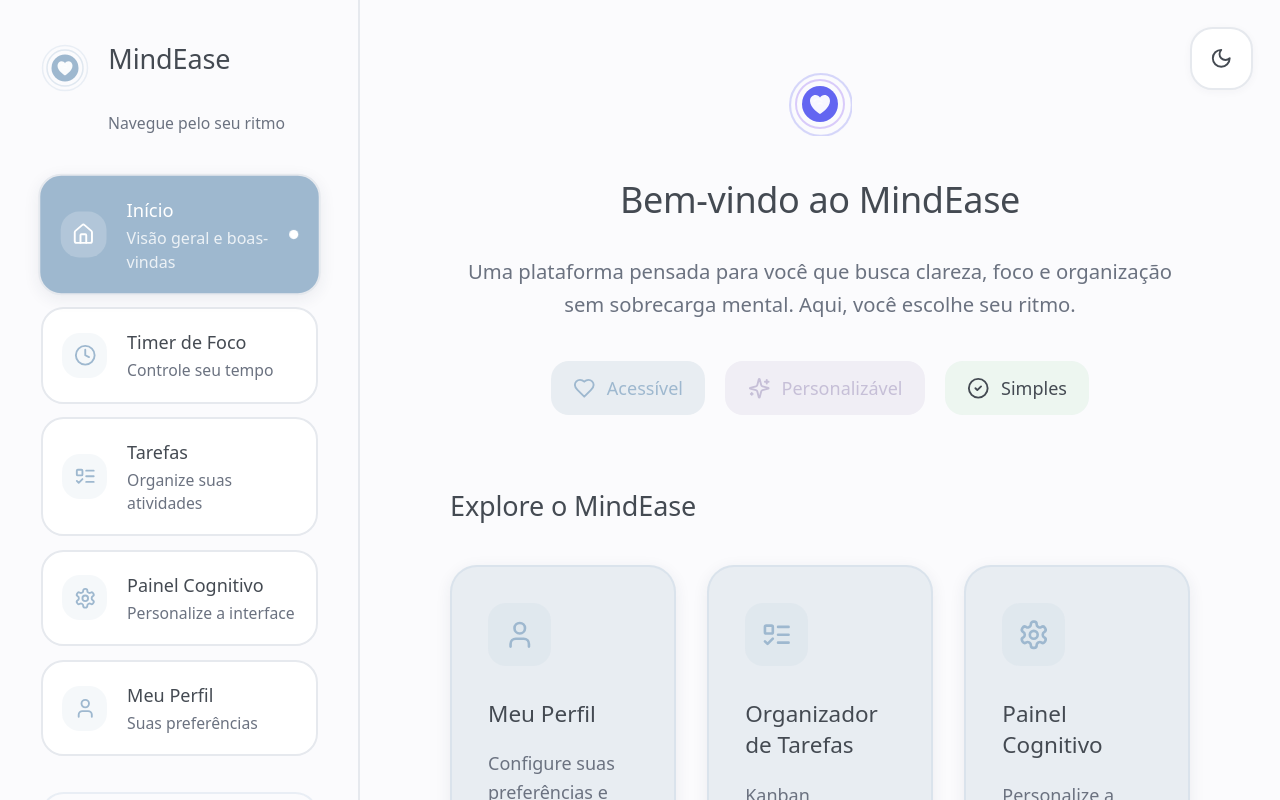
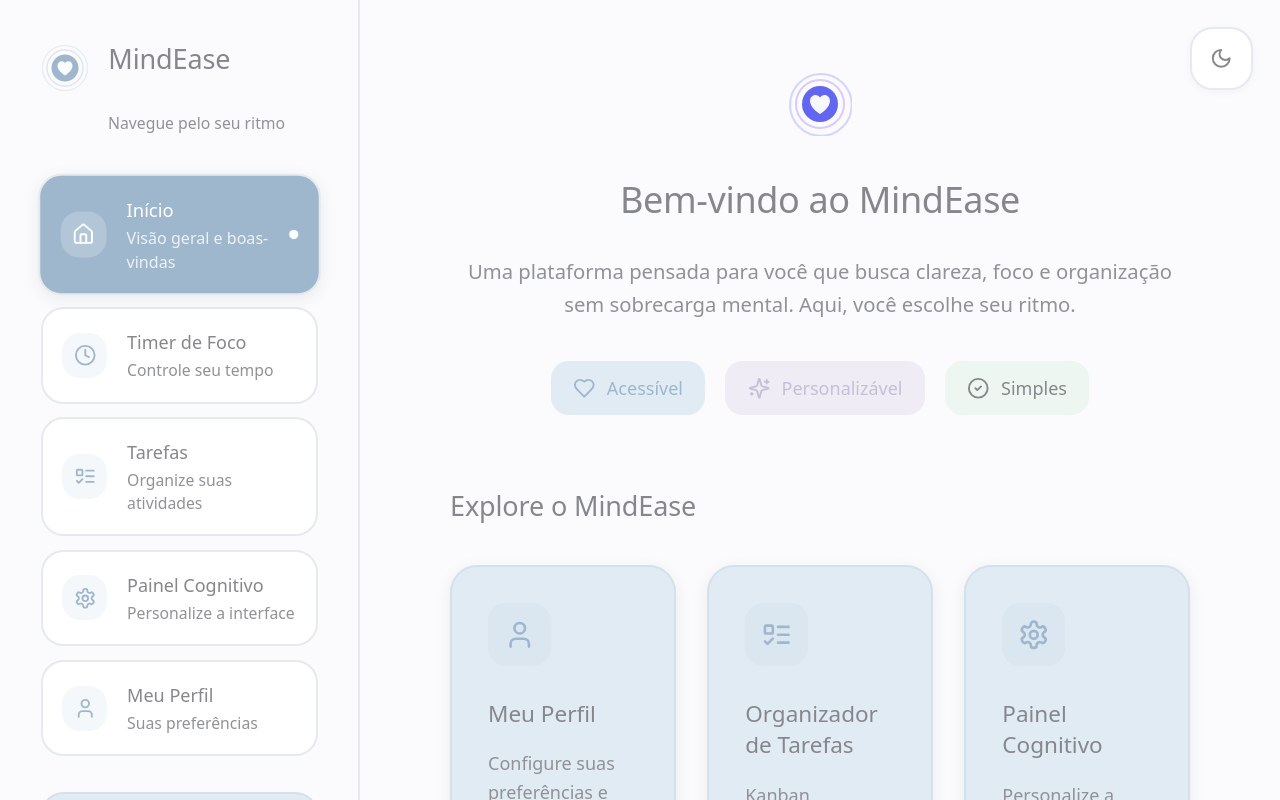
Before and after one commit to AmandaGomesFe/MindEase, a React (Vite) app: page / in a window 1280 px wide. Shown: the top 800 px of the page. Built offline with nearby package versions, Linux system fonts and the light colour scheme.

Commit message:
fix colors

```diff
--- a/src/app/components/NavigationMenu.tsx
+++ b/src/app/components/NavigationMenu.tsx
@@ -216,7 +216,7 @@ export function NavigationMenu({ currentView, onViewChange }: NavigationMenuProp
           ))}
         </div>
 
-        <div className="mt-8 p-4 rounded-[var(--radius-lg)] bg-gradient-to-br from-primary-light to-accent-light border-2 border-primary/20">
+        <div className="mt-8 p-4 rounded-[var(--radius-lg)] bg-primary-light border-2 border-primary/20">
           <p className="text-sm text-primary leading-relaxed">
             💡 <strong>Dica:</strong> Use o menu sempre que precisar. Não há pressa.
           </p>
--- a/src/app/components/ProfilePage.tsx
+++ b/src/app/components/ProfilePage.tsx
@@ -253,7 +253,7 @@ export function ProfilePage() {
           {/* Motivação */}
           <div className="
             p-8 rounded-[var(--radius-xl)]
-            bg-gradient-to-br from-primary-light to-accent-light
+            bg-primary-light
             border-2 border-primary/20
             shadow-[var(--shadow-md)]
           ">
--- a/src/styles/theme.css
+++ b/src/styles/theme.css
@@ -21,13 +21,13 @@
     Opacity helpers now use color-mix() so hex values can be author-friendly. */
   --primary-foreground: #FFFFFF;
   --primary-hover: #4A6A85;
-  --primary-light: #E8EDF2;
+  --primary-light: #e1ebf4;
 
   /* Roxo claro - acento */
   --accent: #9B8FB5;
   --accent-foreground: #FFFFFF;
   --accent-hover: #8A7FA4;
-  --accent-light: #F0EEF5;
+  --accent-light: #e5def2;
 
   /* Tons neutros */
   --muted: #E5E8EC;
@@ -259,14 +259,15 @@
 :root:not(.dark)[data-mindease-contrast='1'] {
   /* Light - Suave */
   --background: #FBFBFD;
-  --foreground: #444a52;
+  --foreground: #86878c;
   --card: #FFFFFF;
   --card-foreground: #778291;
   --muted: #F1F5F9;
-  --muted-foreground: #6B7280;
+  --muted-foreground: #909297;
   --border: #E6E9EE;
-  --primary: #9eb8cf;
+  --primary: #9eb7cd;
   --accent: #c6bfd7;
+  --accent-light: #efecf5;
 }
 .dark[data-mindease-contrast='1'] {
   /* Dark - Suave (muted foreground for lower perceived contrast) */
@@ -304,10 +305,10 @@
 :root:not(.dark)[data-mindease-contrast='3'] {
   /* Light - Alto contraste (claro) */
   --background: #FFFFFF;
-  --foreground: #071428;
+  --foreground: #0e182a;
   --card: #FFFFFF;
   --card-foreground: #071428;
-  --muted: #EEF6FB;
+  --muted: #a7abae;
   --muted-foreground: #1F2937;
   --border: #0F1724;
   --primary: #0F1724;
@@ -315,6 +316,11 @@
   --accent: #0F1724;
   --accent-light: #FFFFFF;
   --success: #000000;
+  /* In high contrast, make "soft" mix variables fully saturated so borders
+     using helpers like border-accent/30 are equally saturated. */
+  --accent-30: var(--accent);
+  --accent-20: var(--accent);
+  --primary-30: var(--primary);
 }
 .dark[data-mindease-contrast='3'] {
   /* Dark - Alto contraste (escuro) */
@@ -327,6 +333,10 @@
   --border: #94A3B8;
   --primary: #9FB8D0;
   --color-primary-rgb: 159,184,208;
+  /* Ensure "soft" helpers map to full color in high contrast dark mode too */
+  --accent-30: var(--accent);
+  --accent-20: var(--accent);
+  --primary-30: var(--primary);
 }
 
 :root[data-mindease-spacing='1'] {
```
